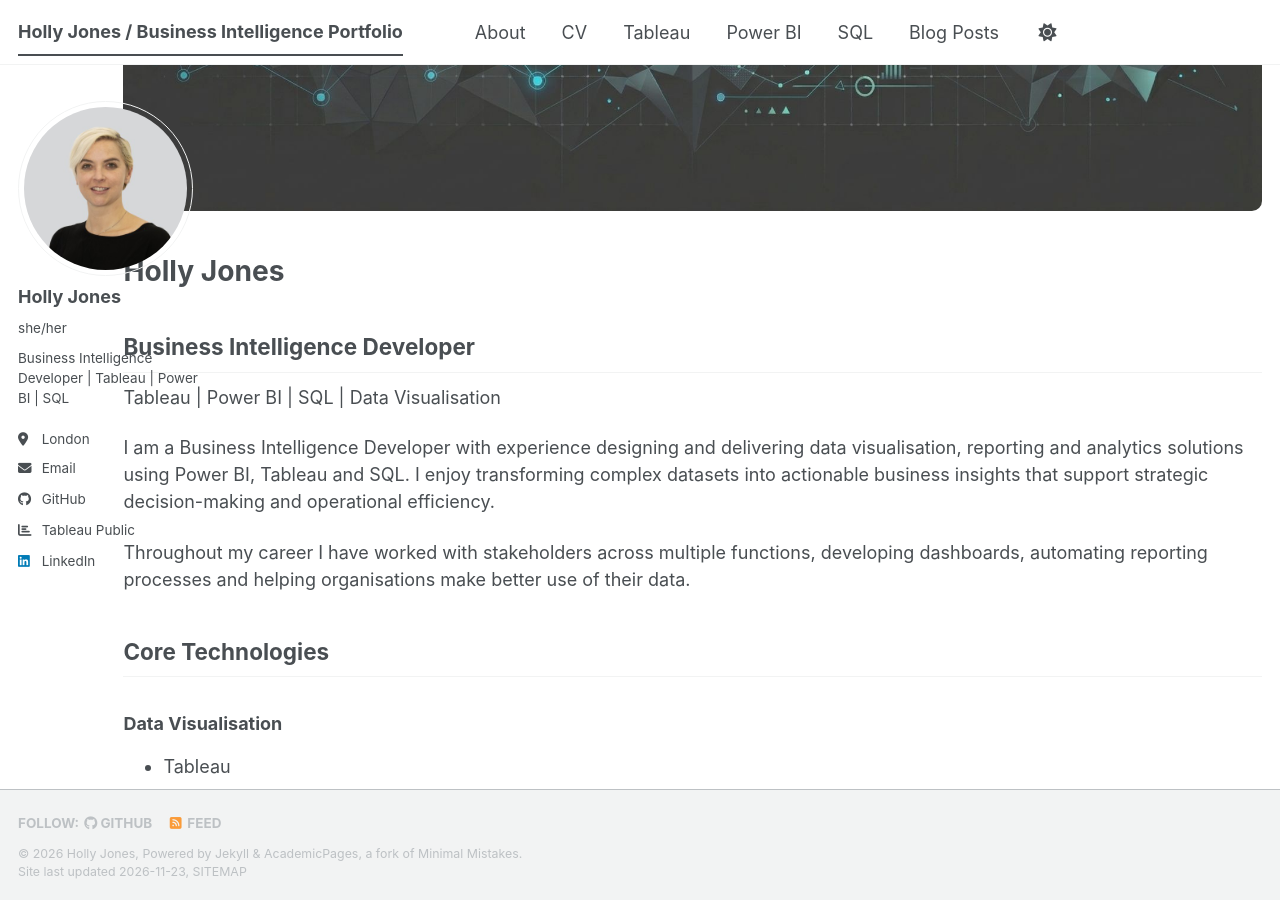
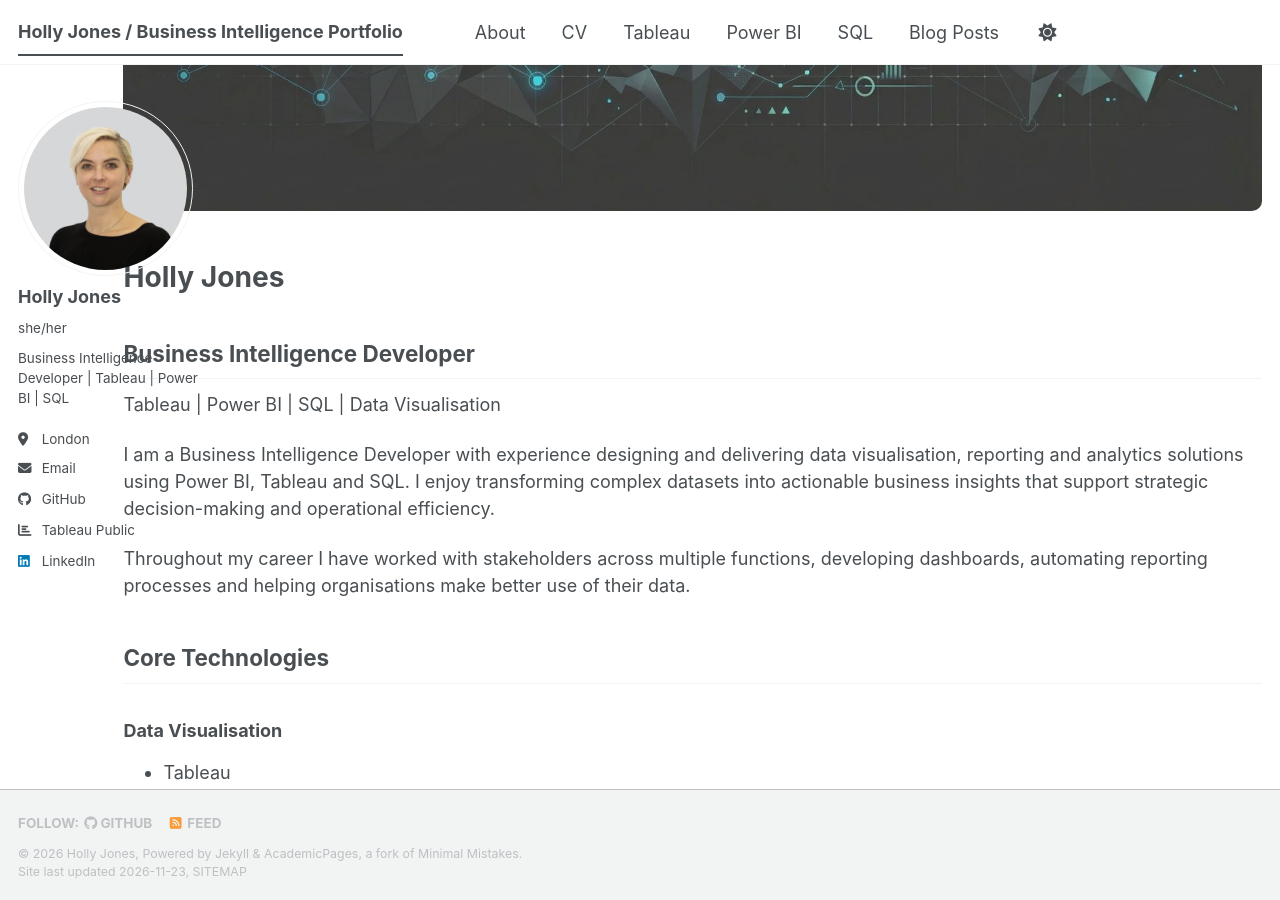
Before and after one commit to hjones87/hjones87.github.io, a Jekyll site: the page built from _pages/about.md, in a window 1280 px wide and 900 px high, scrolled down 373 px. Built offline with Jekyll 4.4.1, drawn with Linux system fonts in a browser that asks for light colours; a script bundle is joined from its source files by our own code; a style sheet for code colours, icons or effects is not loaded.

```diff
--- a/_pages/about.md
+++ b/_pages/about.md
@@ -8,6 +8,8 @@ redirect_from:
   - /about.html
 ---
 <img src="/images/header.jpg" alt="Portfolio Banner" style="width:100%; height:auto; border-radius:10px; margin-bottom:20px;">
+
+<div style="margin-top: 30px;"></div>
 
 # Holly Jones
 ## Business Intelligence Developer
```
